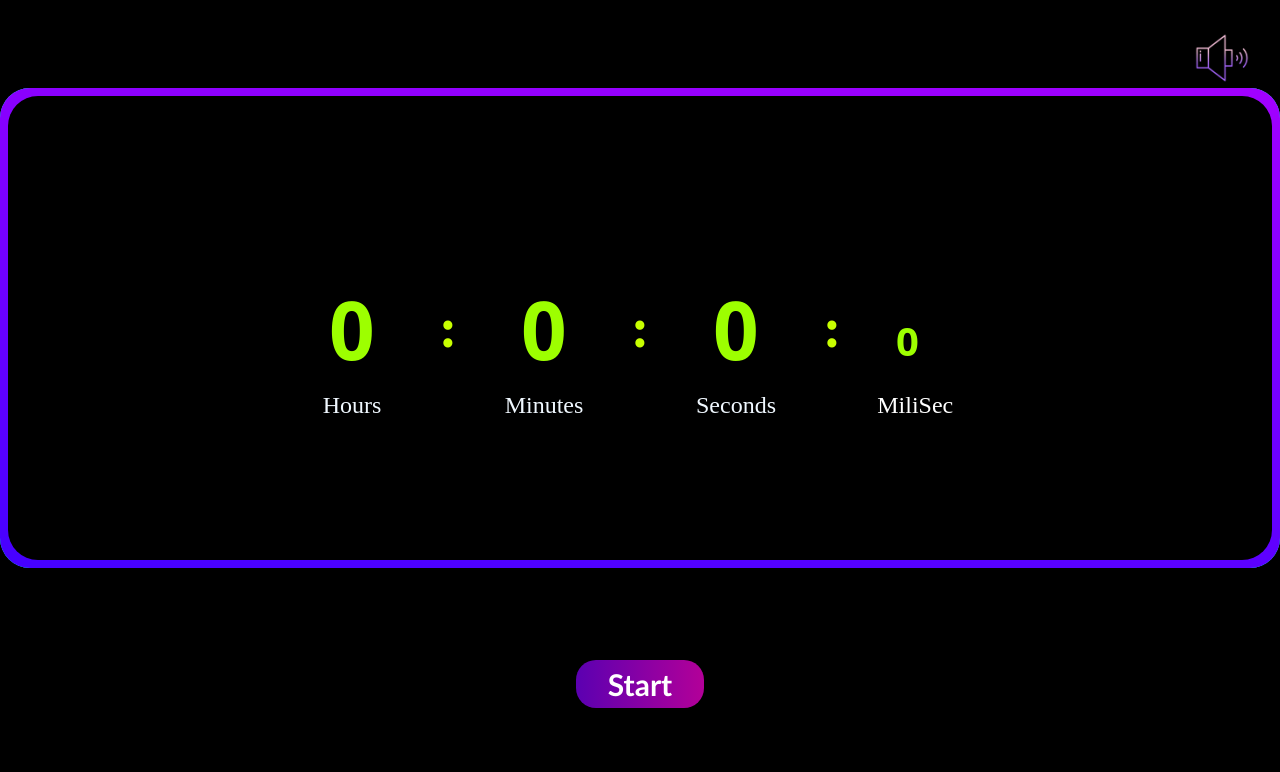
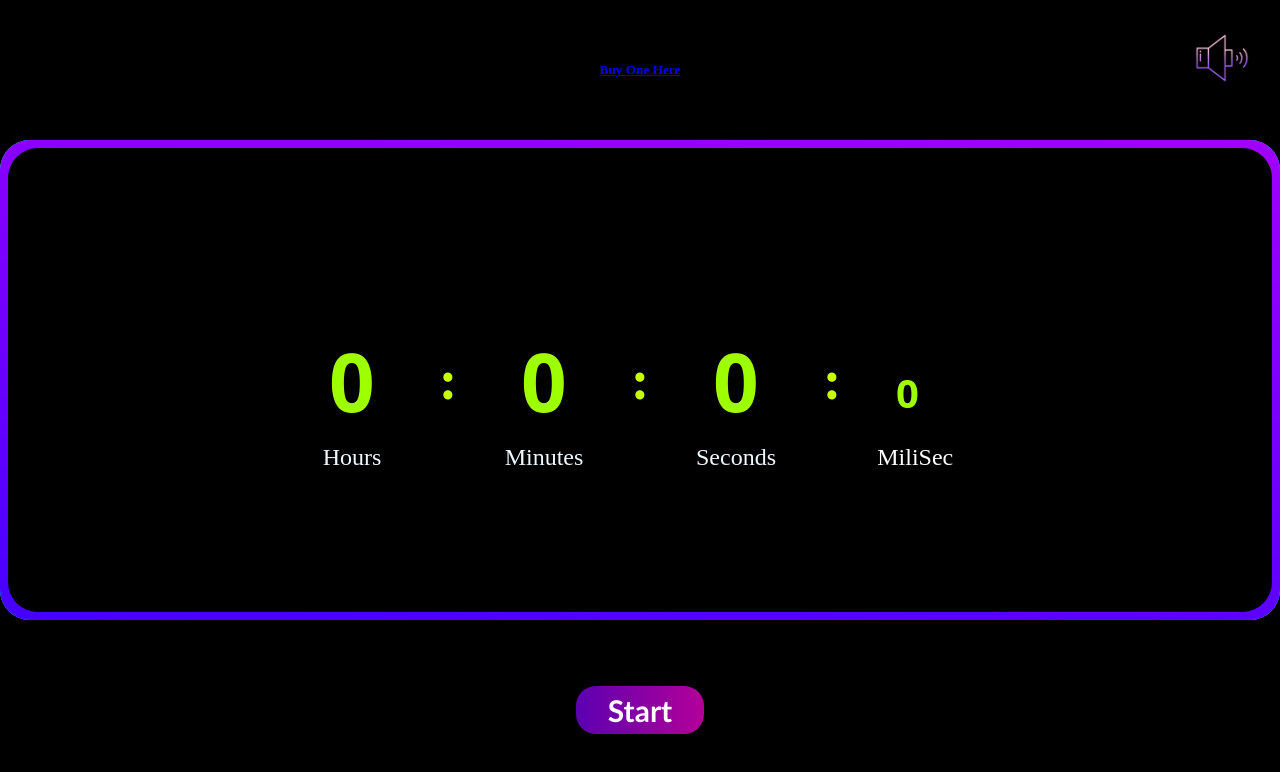
Before and after one commit to ZalaNidhish/Stopwatch, a plain HTML site: page index.html in a window 1280 px wide. Drawn offline with Linux system fonts and the light colour scheme.

Commit message:
Update index.html

```diff
--- a/index.html
+++ b/index.html
@@ -18,6 +18,7 @@
         </div>
     </div>
     <div class="hero">
+    <h5><a href="https://amzn.to/3QB4IEB">Buy One Here</a></h5>
     <div class="symbol"><img src="speaker.png"></div>
     <div class="box">
         <div class = "sub" id ="hrs"><h2>0</h2></div>
```
